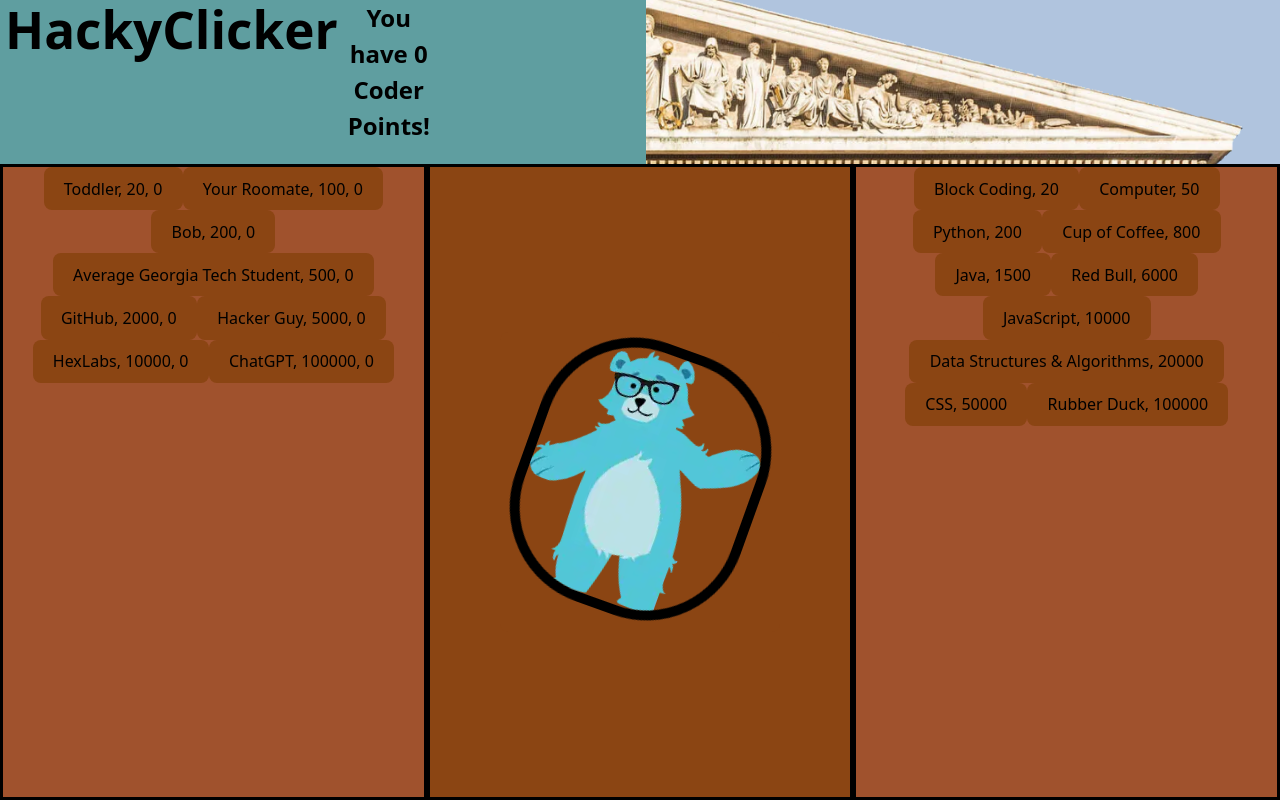
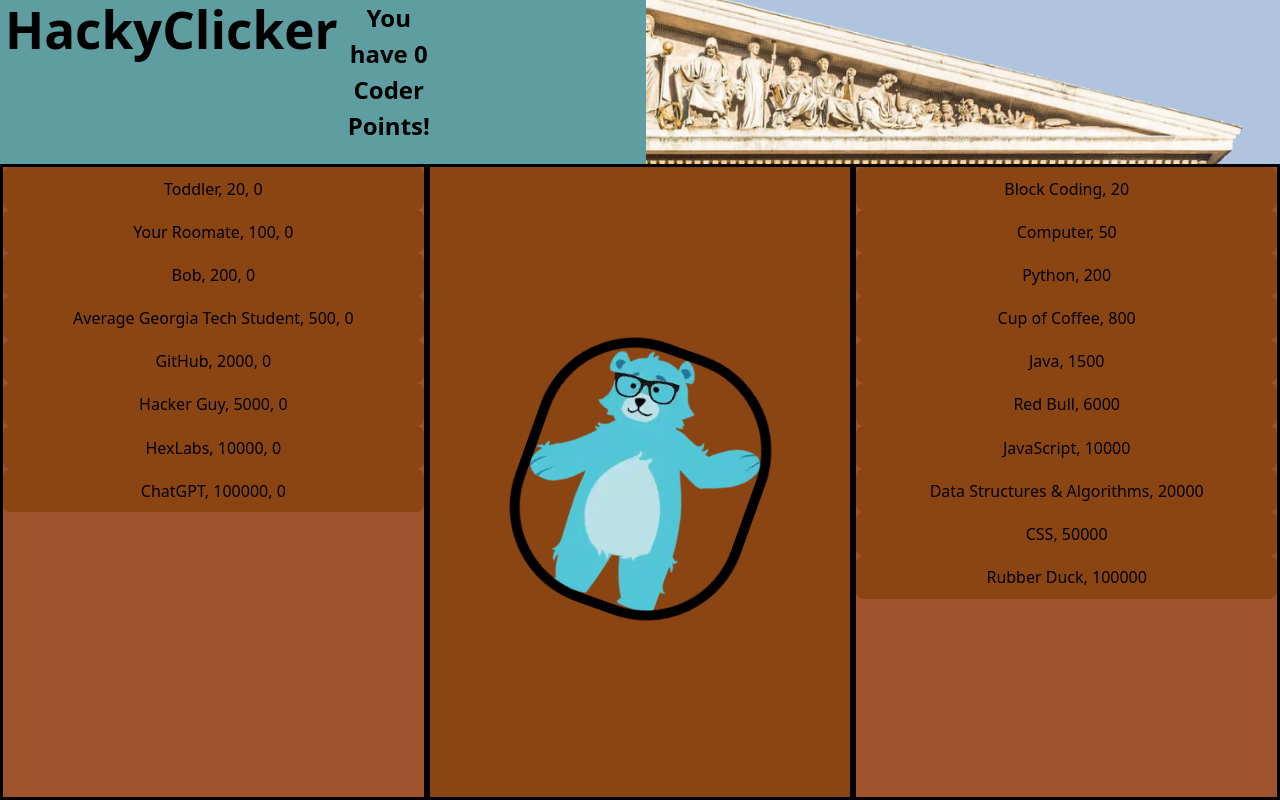
Before and after one commit to jwatkins74/HackyClicker, a React (Vite) app in the folder hackyclicker/: page / in a window 1280 px wide. Built offline with nearby package versions, Linux system fonts and the light colour scheme.

Commit message:
Fixed those buttons you couldnt do

```diff
--- a/hackyclicker/src/App.css
+++ b/hackyclicker/src/App.css
@@ -1,3 +1,4 @@
+
 @keyframes SPIN {
   0% {
     transform: rotate(0deg);
@@ -27,6 +28,12 @@
   width: fit-content;
 }
 
+#right, #left {
+  display: flex;
+  flex-direction: column;
+  justify-content: flex-start;
+  align-items: stretch;
+}
 
 button {
   background-color: saddlebrown;
--- a/hackyclicker/src/Tower.jsx
+++ b/hackyclicker/src/Tower.jsx
@@ -10,7 +10,7 @@ class Tower {
     addTower() {
         this.amount += 1;
         //logarithmic cost increase (later)
-        this.cost += Math.round(Math.sqrt(this.cost));
+        this.cost += Math.round(this.cost/7);
     }
 
     getDPS() {
```
